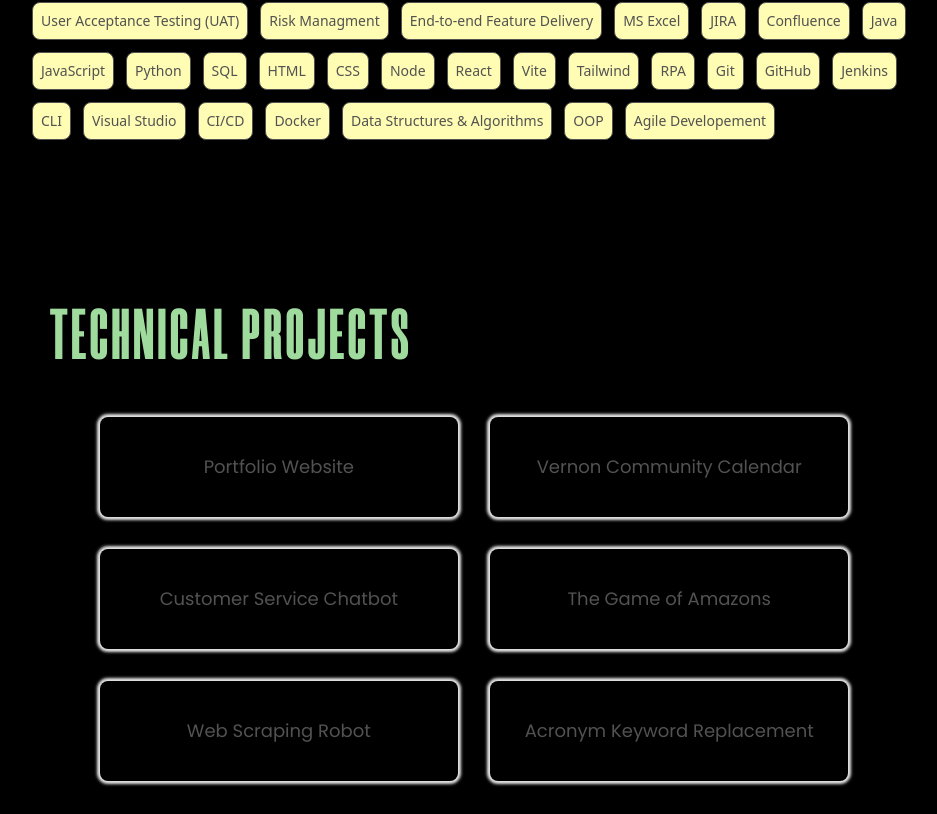
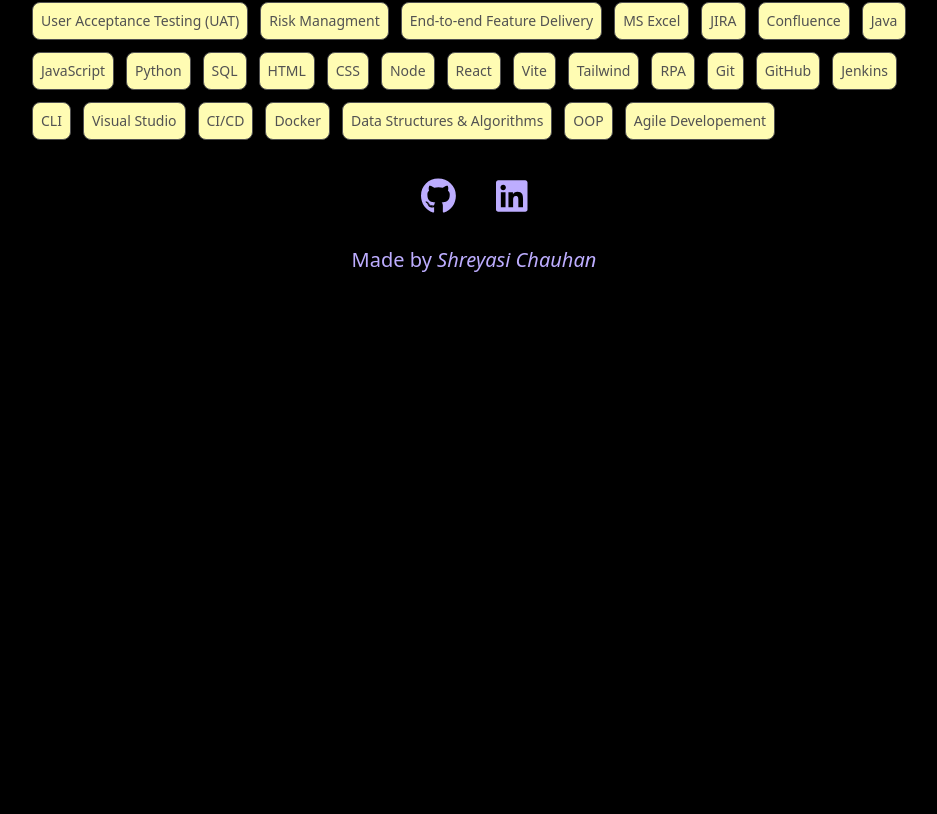
Before and after one commit to shreyasichauhan19/ShreyasiChauhan, a React (Vite) app: page / in a window 1280 px wide. Shown: the part 2146-2960 px from the top of the page, without its empty margins (166-1103 px from the left). After the commit the page ends 2436 px from the top, so only its background shows below. Built offline with nearby package versions, Linux system fonts and the light colour scheme; a web font is replaced by a local one.

Commit message:
deleted projects section — redundant with GitHub link on landing page

```diff
--- a/src/App/App.jsx
+++ b/src/App/App.jsx
@@ -1,6 +1,5 @@
 import NavBar from "../Components/nav/NavBar";
 import Hero from "../Pages/Hero";
-import Projects from "../Pages/Projects";
 import WorkExperience from "../Pages/WorkExperience";
 import Contact from "../Pages/Contact";
 import SkillsNew from "../Pages/SkillsNew";
@@ -12,7 +11,6 @@
       <Hero />
       <WorkExperience />
       <SkillsNew />
-      <Projects />
       <Contact />
     </>
   );
```
